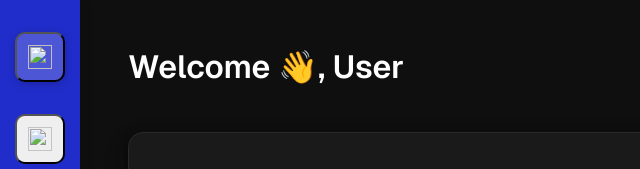
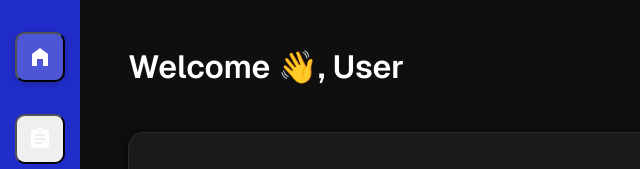
Before and after one commit to redriding00d-SH/fictive-recruiting-company, a plain HTML site: page dashboard.html in a window 1280 px wide. Shown: the top 169 px of the page, 0-640 px from the left. Drawn offline with Linux system fonts and the light colour scheme; sample sign-in values are in the browser's storage.

Commit message:
Fix deployment issues: rename icons, update README with screenshots

```diff
--- a/dashboard.html
+++ b/dashboard.html
@@ -12,10 +12,10 @@
 
     <nav class="sidebar" role="navigation" aria-label="Main navigation">
         <button class="nav-icon active" data-view="home" onclick="switchView('home')" aria-label="Home" aria-current="page">
-            <img src="icons/Home filled.svg" alt="" class="icon-svg" aria-hidden="true">
+            <img src="icons/home-filled.svg" alt="" class="icon-svg" aria-hidden="true">
         </button>
         <button class="nav-icon" data-view="listings" onclick="switchView('listings')" aria-label="Job Listings">
-            <img src="icons/job listings.svg" alt="" class="icon-svg" aria-hidden="true">
+            <img src="icons/job-listings.svg" alt="" class="icon-svg" aria-hidden="true">
         </button>
         <button class="nav-icon" data-view="checklist" onclick="switchView('checklist')" aria-label="Tasks and Checklist">
             <img src="icons/checklist.svg" alt="" class="icon-svg" aria-hidden="true">
```
Also changed, not shown: assets/mindmap.png (renamed from assets/Recruiting HQ.png), 1 other file.
